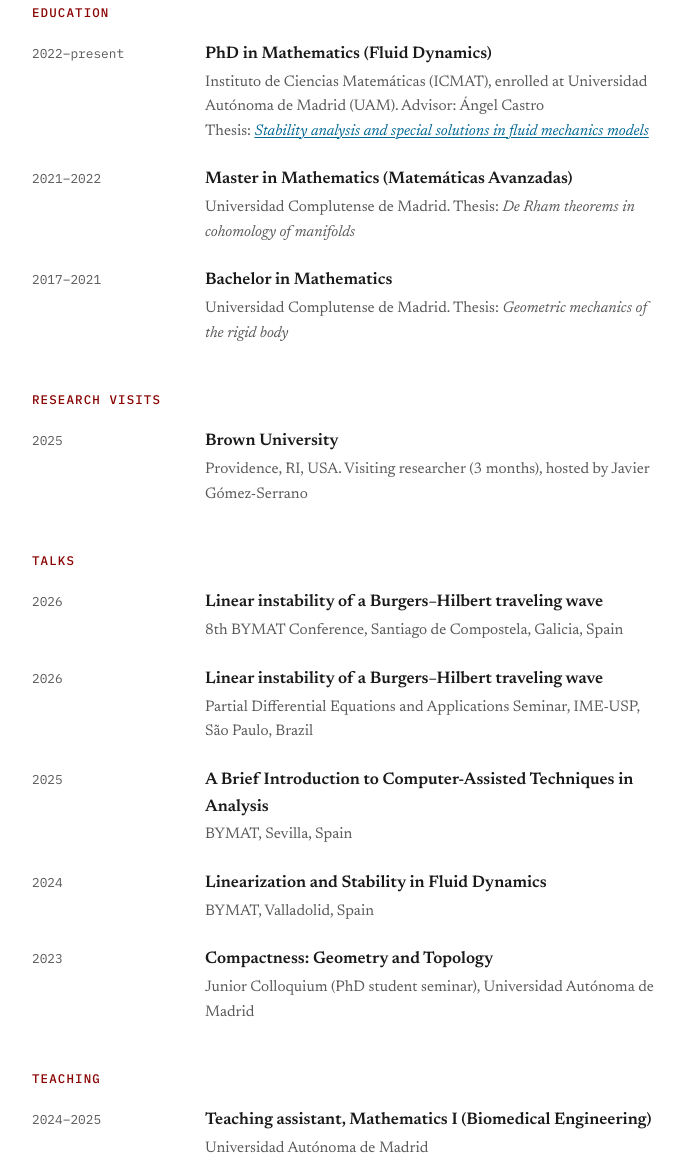
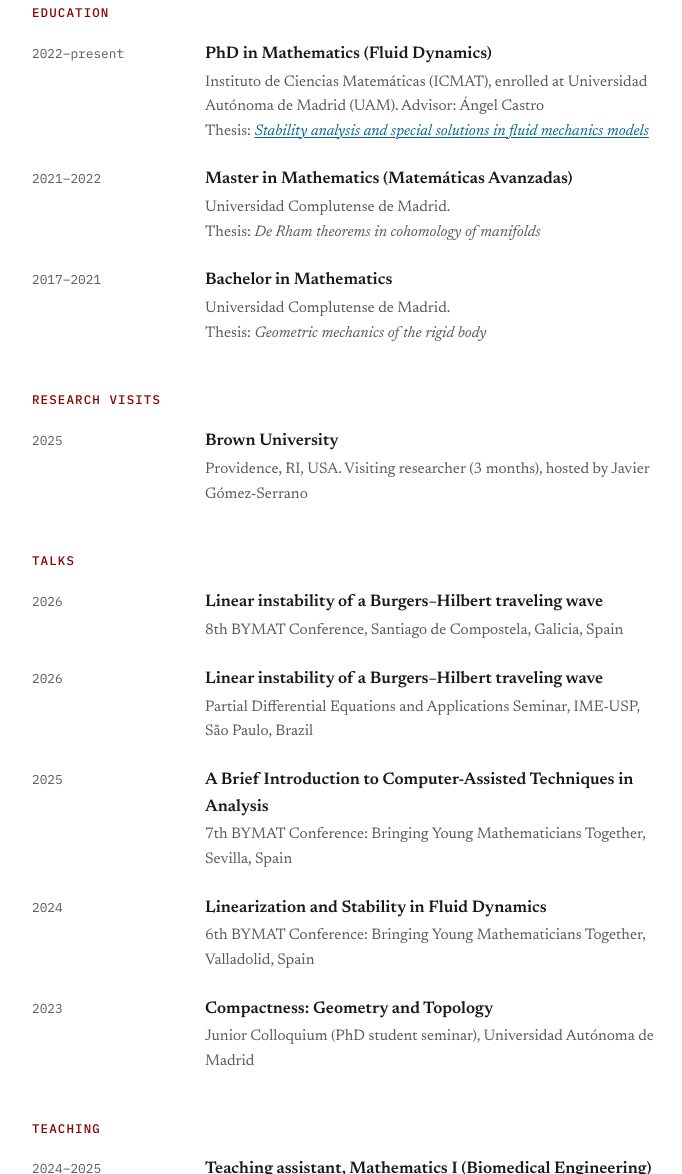
Before and after one commit to MiguelMGPascualCaballo/MiguelMGPascualCaballo.github.io, a plain HTML site: page cv.html in a window 1280 px wide. Shown: the part 359-1533 px from the top of the page, without its empty margins (296-978 px from the left). Drawn offline with Linux system fonts and the light colour scheme.

Commit message:
Update CV conference names

```diff
--- a/cv.html
+++ b/cv.html
@@ -52,14 +52,16 @@
           <div class="when">2021–2022</div>
           <div class="what">
             <h3>Master in Mathematics (Matemáticas Avanzadas)</h3>
-            <p>Universidad Complutense de Madrid. Thesis: <em>De Rham theorems in cohomology of manifolds</em></p>
+            <p>Universidad Complutense de Madrid.</p>
+            <p>Thesis: <em>De Rham theorems in cohomology of manifolds</em></p>
           </div>
         </div>
         <div class="entry">
           <div class="when">2017–2021</div>
           <div class="what">
             <h3>Bachelor in Mathematics</h3>
-            <p>Universidad Complutense de Madrid. Thesis: <em>Geometric mechanics of the rigid body</em></p>
+            <p>Universidad Complutense de Madrid.</p>
+            <p>Thesis: <em>Geometric mechanics of the rigid body</em></p>
           </div>
         </div>
       </div>
@@ -99,14 +101,14 @@
           <div class="when">2025</div>
           <div class="what">
             <h3>A Brief Introduction to Computer-Assisted Techniques in Analysis</h3>
-            <p>BYMAT, Sevilla, Spain</p>
+            <p>7th BYMAT Conference: Bringing Young Mathematicians Together, Sevilla, Spain</p>
           </div>
         </div>
         <div class="entry">
           <div class="when">2024</div>
           <div class="what">
             <h3>Linearization and Stability in Fluid Dynamics</h3>
-            <p>BYMAT, Valladolid, Spain</p>
+            <p>6th BYMAT Conference: Bringing Young Mathematicians Together, Valladolid, Spain</p>
           </div>
         </div>
         <div class="entry">
```
Also changed, not shown: 2 other files.
